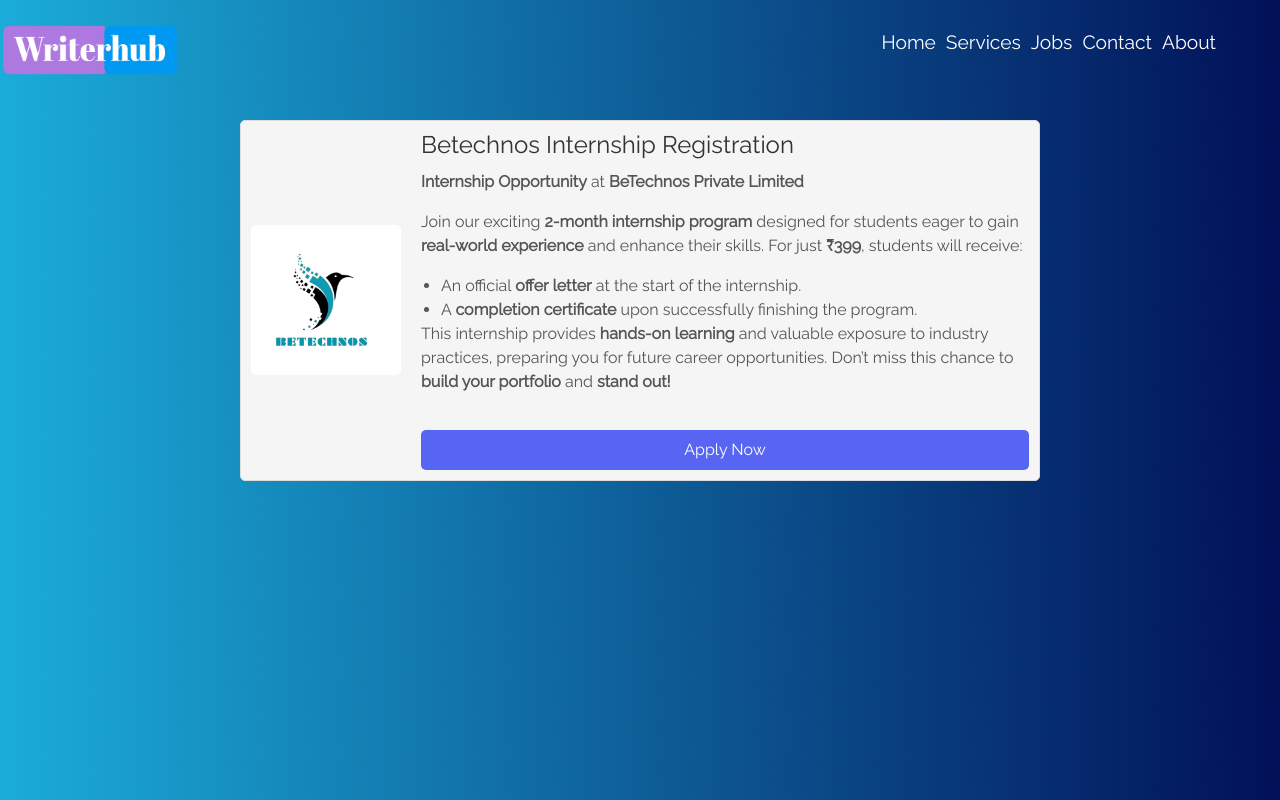
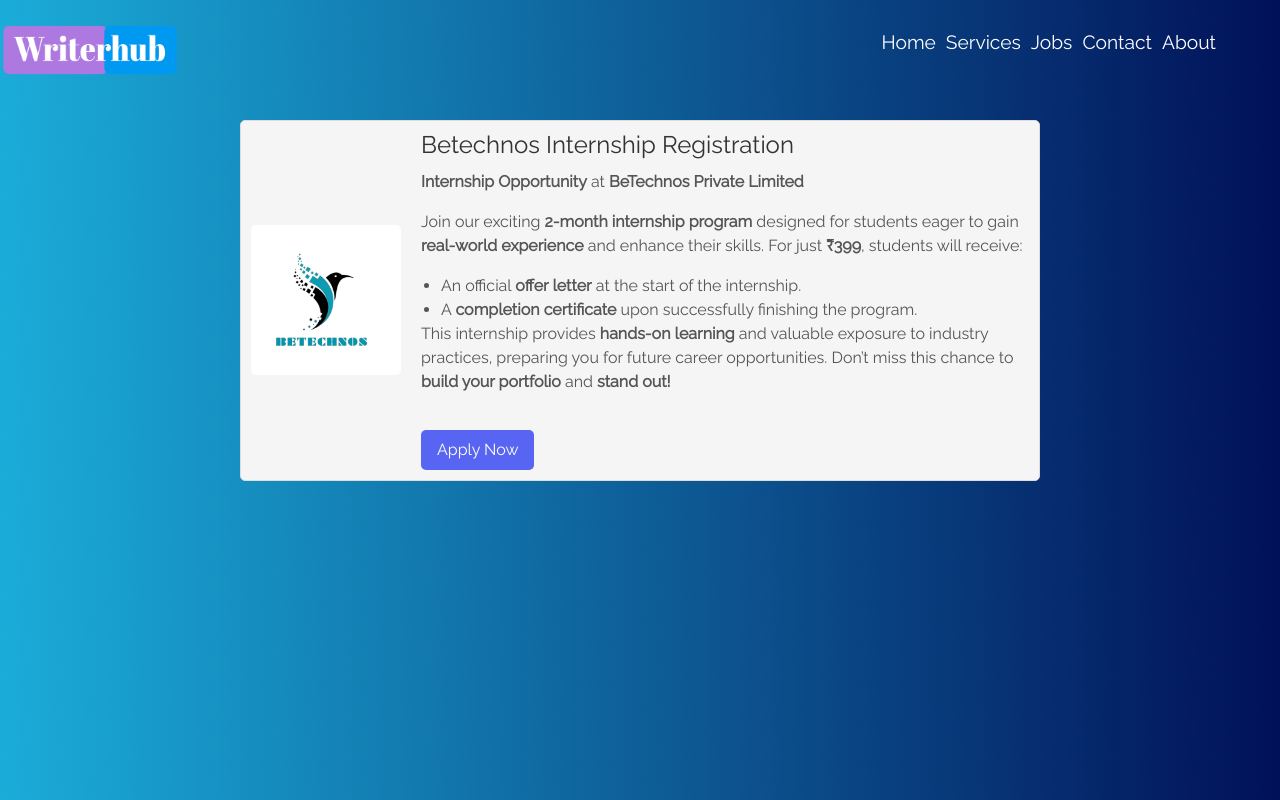
Before and after one commit to balajikagne/writerhub_frotend, a React (Create React App) app: page /apply in a window 1280 px wide. Shown: the top 800 px of the page. Built offline with nearby package versions, Linux system fonts and the light colour scheme.

Commit message:
newprdhhrffdgf

```diff
--- a/src/Screen/InternshipScreen.js
+++ b/src/Screen/InternshipScreen.js
@@ -11,7 +11,7 @@
 
   return (
     <div style={styles.container}>
-      <div style={styles.card}> {/* Smaller card wrapper */}
+      <div style={styles.card}>
         <img
           src={betechnos_logo}
           alt="Internship Banner"
@@ -60,25 +60,30 @@
   },
   card: {
     display: "flex",
-    backgroundColor: "#f5f5f5", // Light gray background
+    backgroundColor: "#f5f5f5",
+    flexDirection: "row",
     alignItems: "center",
     justifyContent: "flex-start",
     gap: "20px",
-    width: "80%", // Smaller card width
+    width: "90%",
     maxWidth: "800px",
     padding: "10px",
     borderRadius: "5px",
-    border: "1px solid #ddd", // Light border for definition
+    border: "1px solid #ddd",
+    boxSizing: "border-box", // Ensure padding is included in width
+    flexWrap: "wrap", // Allow wrapping on smaller devices
   },
   image: {
     width: "150px",
     height: "auto",
     borderRadius: "5px",
+    flexShrink: 0, // Prevent image from shrinking
   },
   details: {
     display: "flex",
     flexDirection: "column",
     flex: 1,
+    textAlign: "left",
   },
   heading: {
     fontSize: "1.5rem",
@@ -91,7 +96,6 @@
     color: "#555",
   },
   list: {
-    textAlign: "left",
     margin: "0",
     paddingLeft: "20px",
     fontSize: "1rem",
@@ -106,6 +110,21 @@
     borderRadius: "5px",
     cursor: "pointer",
     marginTop: "10px",
+    alignSelf: "flex-start", // Align button to the left
+  },
+  // Add responsive styles for smaller devices
+  "@media (max-width: 600px)": {
+    card: {
+      flexDirection: "column", // Stack items vertically on small screens
+      textAlign: "center", // Center-align text for better readability
+    },
+    image: {
+      width: "100px", // Smaller image for small screens
+      marginBottom: "10px",
+    },
+    button: {
+      alignSelf: "center", // Center the button on small screens
+    },
   },
 };
 
```
